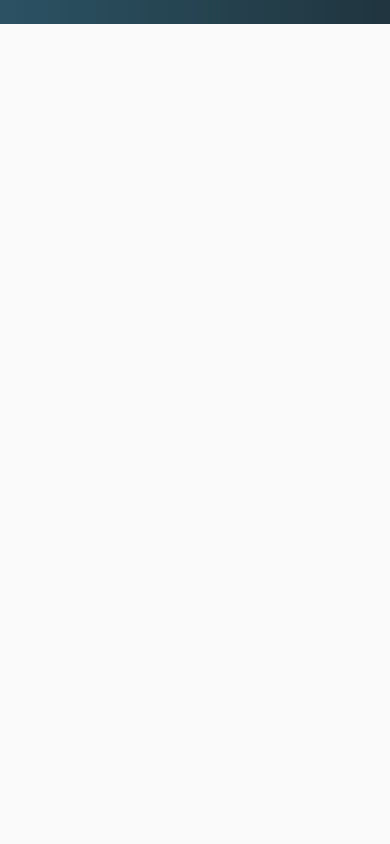
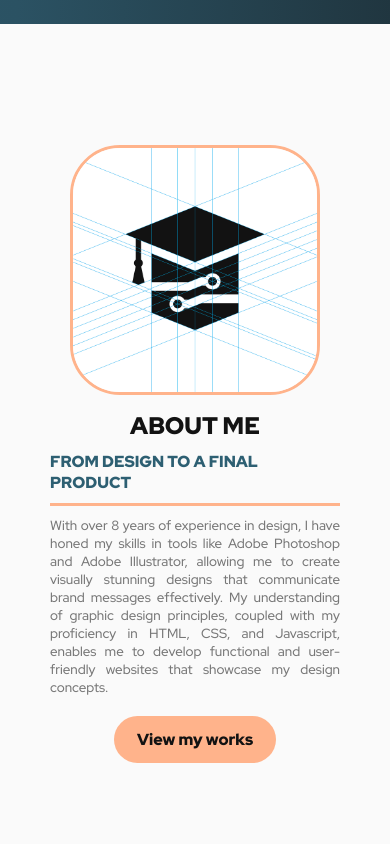
Before and after one commit to djigzy/djigzy-website, a plain HTML site: page index.html in a window 390 px wide. Shown: the part 820-1664 px from the top of the page. Drawn offline with nearby package versions, Linux system fonts and the light colour scheme.

Commit message:
2023-04-10-004

```diff
--- a/css/mediaqueries.css
+++ b/css/mediaqueries.css
@@ -10,7 +10,7 @@
 }
 
 @media (max-width: 1800px){
-    h1, .h1{
+    h1, .typed{
         font-size: 68pt;
     }
     h2, .h2{
@@ -25,7 +25,7 @@
 }
 
 @media (max-width: 1650px){
-    h1, .h1{
+    h1, .typed{
         font-size: 62pt;
     }
     h2, .h2{
@@ -41,7 +41,7 @@
 }
 
 @media (max-width: 1550px){
-    h1, .h1{
+    h1, .typed{
         font-size: 60pt;
     }
 
@@ -51,10 +51,13 @@
     #profile-picture{
         width: 410px;
     }
+    .image-slideshow{
+            height: 450px;
+    }
 }
 
 @media (max-width: 1450px){
-    h1, .h1{
+    h1, .typed{
         font-size: 55pt;
     }
     h2, .h2{
@@ -75,12 +78,16 @@
     #navbar{
         padding: 0px 150px;
     }
-    h1, .h1{
+    h1, .typed{
         font-size: 50pt;
     }
     h2, .h2{
         font-size: 26pt;
     }
+    p{
+        font-size: 12pt;
+    }
+
     .typed-cursor {
         font-size: 50pt;
     }
@@ -98,18 +105,35 @@
     }
     section{
         height: 100vh;
+        justify-content: center;
+        flex-direction:column;
+    }
+    #landing-section, #showcase-preview{
         flex-direction: column-reverse;
+    }
+    #landing-section{
+        display: flex;
+        align-items: center;
         justify-content: center;
     }
+
     .section-left{
         padding-top:30px;
         display: flex;
         flex-direction: column;
         align-items: center;
         justify-content: space-between;
-
+        width: 100%;
     }
-    h1, .h1{
+    .section-right{
+        padding-top:30px;
+        display: flex;
+        flex-direction: column;
+        align-items: center;
+        justify-content: space-between;
+        width: 100%;
+    }
+    h1, .typed{
         font-size: 45pt;
     }
     h2, .h2{
@@ -120,6 +144,9 @@
     }
     #profile-picture{
         width: 315px;
+    }
+    .image-slideshow{
+        height: 300px;
     }
 }
 
@@ -139,6 +166,9 @@
     #navbar{
         padding: 0px 100px;
     }
+    p{
+        padding: 10px 0px 20px 0px;
+        }
 }
 
 @media (max-width: 650px){
@@ -154,15 +184,28 @@
     section{
         padding: 0px 50px;
     }
+    .section-left{
+        padding-top:15px;
+    }
+    .section-right{
+        padding-top:15px;
+    }
     #navbar{
         padding: 25px 50px;
     }
-    h1, .h1{
+    h1, h2, h3, h4, h5 ,h6{
+        padding-bottom: 10px;
+    }
+    h1, .typed{
         font-size: 32pt;
     }
     h2, .h2{
         font-size: 18pt;
     }
+    h4{
+        font-size: 12pt;
+    }
+
     .typed-cursor {
         font-size: 32pt;
     }
@@ -172,4 +215,33 @@
     #logo{
         height: 25px;
     }
+    .image-slideshow{
+        height: 300px;
+    }
+    .button-orange{
+        padding: 15px 30px;
+        font-size: 14pt;
+    }
 }
+
+@media (max-width: 400px){
+    .image-slideshow{
+        height: 250px;
+    }
+    p{
+        font-size: 10pt;
+    }
+    .button-orange{
+        padding: 10px 20px;
+        font-size: 12pt;
+    }
+}
+
+@media (max-width: 350px){
+    .image-slideshow{
+        height: 200px;
+    }
+    p{
+        font-size: 9pt;
+    }
+}
--- a/css/style.css
+++ b/css/style.css
@@ -3,6 +3,7 @@
 :root {
     --bg-color: #121212;
     --color-white: #fafafa;
+    --color-gray: #777777;
     --color-black: #121212;
     --color-accent-1: #ffb38b;
     --color-accent-2: #2d5f72;
@@ -28,19 +29,52 @@
     border-radius: 50px;
 }
 
+.text-color-inverted{
+    color: var(--color-white);
+}
+.text-color{
+    color: var(--color-black);
+}
+
 *{
     margin: 0;
     padding: 0;
     box-sizing: border-box;
     font-family: 'Red Hat Display', sans-serif;
     font-weight: 900;
-    font-size: 12pt;
-    color: var(--color-white);
+    font-size: 14pt;
+    color: var(--color-black);
 }
+h1, h2, h3, h4, h5 ,h6{
+    padding-bottom: 20px;
+}
+
+h4, h5, h6{
+    color: var(--color-accent-2);
+}
+
+
 
 html{
     scroll-behavior: smooth;
 }
+
+p{
+    border-top: 3px solid var(--color-accent-1);
+    padding: 20px 0px 40px 0px;
+    font-weight: 500;
+    text-align: justify;
+    text-justify: inter-word;
+    color: var(--color-gray);
+}
+
+.image-slideshow{
+    height: 500px;
+    border: 3px solid var(--color-accent-1);
+    border-radius: 50px;
+
+}
+
 
 body{
     background-color: var(--color-white);
@@ -51,8 +85,25 @@ section{
     height: 100vh;
     display: flex;
     align-items: center;
+    justify-content: space-evenly;
+    padding: 0px 300px;
+}
+
+#landing-section{
     justify-content: space-between;
-    padding: 0px 300px;
+
+}
+
+.width-40{
+    width: 40vh;
+}
+
+.width-50{
+    width: 50vh;
+}
+
+.width-60{
+    width: 60vh;
 }
 
 
@@ -69,9 +120,11 @@ section{
     background-color: var(--color-accent-1);
 }
 
-h1, .h1{
+h1, .typed{
     font-size: 72pt;
 }
+
+
 
 .typed-cursor {
     font-size: 72pt;
@@ -80,13 +133,19 @@ h1, .h1{
 }
 
 
+
 h2, .h2{
     font-size: 36pt;
+}
+
+.h1, .h2, .typed-cursor{
+    color: var(--color-white);
 }
 
 .text-weight-light{
     font-weight: 300;
 }
+
 
 .color-accent{
     color: var(--color-accent-1);
@@ -135,6 +194,7 @@ li{
     align-items:center;
     justify-content: center;
     transform: translateX(100%);
+
 }
 .navbar-items li{
     opacity: 0;
@@ -142,9 +202,7 @@ li{
     justify-content: center;
 }
 
-.navbar-links > li:last-child{
-    padding-bottom: 20px;
-}
+
 
 
 .social-media{
@@ -191,18 +249,14 @@ li{
 
 
 
-a{
-    position: relative;
-    text-decoration: none;
-    display: flex;
-    align-items:center;
-    transition: 0.3s;
-}
-
 .active, :target {
     color: var(--color-active);
 }
 
+
+.navbar-links{
+    color: var(--color-white);
+}
 .navbar-links a::after{
     content: "";
     position: absolute;
@@ -219,6 +273,20 @@ a{
     transition: 0.3s;
 }
 
+.navbar-links > li:last-child{
+    padding-bottom: 20px;
+}
+
+a{
+    position: relative;
+    text-decoration: none;
+    display: flex;
+    align-items:center;
+    transition: 0.3s;
+    color: var(--color-white);
+
+}
+
 a:hover{
     color: var(--color-accent-1);
     transition: 0.3s;
@@ -232,6 +300,25 @@ a:hover{
     width: 500px;
     filter: drop-shadow(10px 10px 20px #12121246);
 }
+
+.button-orange{
+    padding: 20px 40px;
+    background-color: var(--color-accent-1);
+    border: 3px solid transparent;
+    border-radius: 50px;
+    transition: 0.3s;
+}
+
+.button-orange:hover{
+    background-color: var(--color-white);
+    color: var(--color-gray);
+    border: 3px solid var(--color-accent-1);
+    border-radius: 50px;
+    transition: 0.3s;
+    cursor: pointer;
+    transform: translateY(-10px);
+}
+
 
 .icons{
     position: relative;
@@ -293,6 +380,8 @@ a:hover{
 }
 
 
+
+
 .toggle .line1 {
     transform: rotate(-45deg) translate(-5px, 6px);
 }
--- a/index.html
+++ b/index.html
@@ -172,22 +172,33 @@
     <div class="container">
         <canvas id="canvas"></canvas>
         <section id="landing-section">
-            <div class="section-left">
-                <h2 class="text-weight-light">My name is <span class="color-accent h2">Igor</span>. I'm a </h2>
+            <div class="section-left width-40">
+                <h2 class="text-weight-light text-color-inverted ">My name is <span class="color-accent h2">Igor</span>. I'm a </h2>
                 <h1>
-                    <span class="typing-animation color-accent h1"></span>
+                    <span class="typing-animation color-accent typed"></span>
                 </h1>
             </div>
-            <div class="section-right">
+            <div class="section-right width-60">
                 <img id="profile-picture" src="./assets/images/profilna-circle.png" alt="profile-picture">
             </div>
         </section>
         <section id="about" class="one">
+            <div class="section-left width-60">
+                <div>
+                    <img class="image-slideshow" src="assets/images/Logotip FIDIT - IgorPetrovic-1.png">
+                    <img class="image-slideshow" src="assets/images/Logotip FIDIT - IgorPetrovic-2.png">
+                    <img class="image-slideshow" src="assets/images/Logotip FIDIT - IgorPetrovic-3.png">
+                </div>
 
+            </div>
+            <div class="section-right width-50">
+                <h2>ABOUT ME</h2>
+                <h4>FROM DESIGN TO A FINAL PRODUCT</h4>
+                <p>With over 8 years of experience in design, I have honed my skills in tools like Adobe Photoshop and Adobe Illustrator, allowing me to create visually stunning designs that communicate brand messages effectively. My understanding of graphic design principles, coupled with my proficiency in HTML, CSS, and Javascript, enables me to develop functional and user-friendly websites that showcase my design concepts.</p>
+                <a href="./showcase.html"><button class="button-orange">View my works</button></a>
+            </div>
         </section>
-        <section id="contact" class="two">
-        </section>
-        <section class="three">
+        <section id="contact" class="three">
         </section>
     </div>
 
@@ -196,6 +207,8 @@
     <script src="js/active-website.js"></script>
     <script src="js/navigation-bar.js"></script>
     <script src="js/dynamic-point-mesh-animation.js"></script>
+    <script src="js/image-slideshow.js"></script>
+
 
 
 </body>
--- /dev/null
+++ b/js/image-slideshow.js
@@ -0,0 +1,22 @@
+let slideIndex = 0;
+carousel();
+
+function carousel() {
+  let i;
+  let imageSlideshow = document.getElementsByClassName("image-slideshow");
+
+  for (i = 0; i < imageSlideshow.length; i++) {
+    imageSlideshow[i].style.display = "none";
+  }
+  slideIndex++;
+  if (slideIndex > imageSlideshow.length) {slideIndex = 1}
+  {
+    imageSlideshow[slideIndex-1].style.display = "block";
+  }
+
+
+
+
+
+  setTimeout(carousel, 3000); // Change image every 2 seconds
+}
```
Also changed, not shown: assets/images/Logotip FIDIT - IgorPetrovic-1.png (added), assets/images/Logotip FIDIT - IgorPetrovic-2.png (added), assets/images/Logotip FIDIT - IgorPetrovic-3.png (added).
